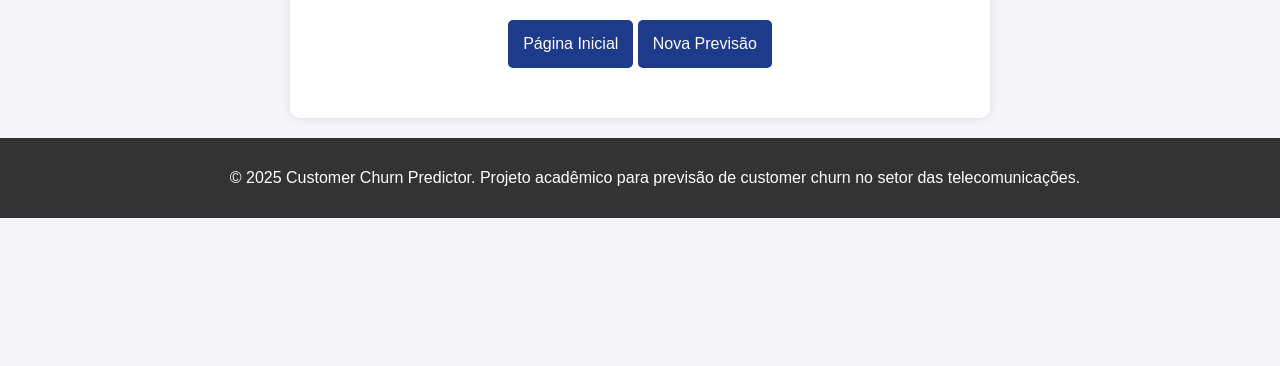
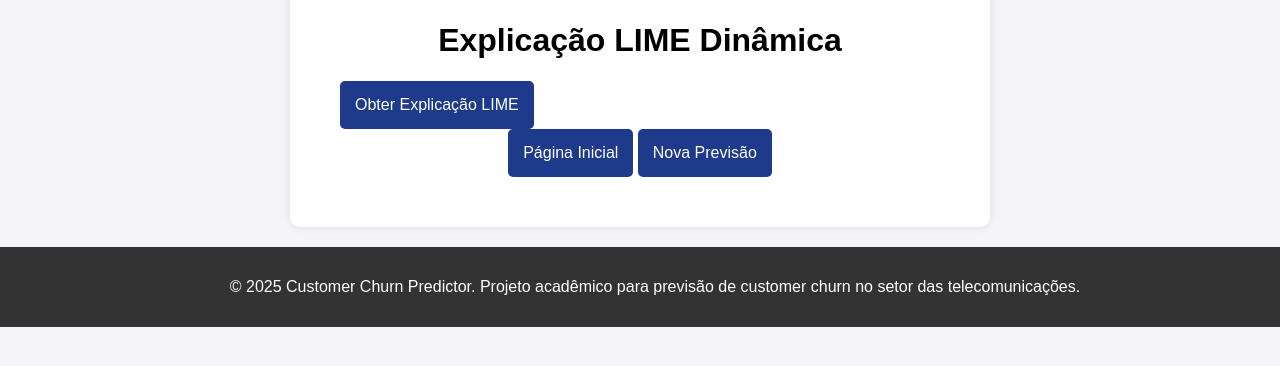
Before and after one commit to FranGoncal/ProjetoLEI, a Flask app: template Website/templates/previsao_resultado.html in a window 1280 px wide. Shown: the part 291-657 px from the top of the page. Run offline with Flask 3, Linux system fonts and the light colour scheme; the template is opened without the code that fills it, so the values that code supplies are empty; parts of the project's set-up code (start-up, migrations or seed data) failed here and were passed over.

Commit message:
Inicio da Apresentação de Img Lime da Previsão

```diff
--- a/Website/app.py
+++ b/Website/app.py
@@ -1,13 +1,15 @@
-from flask import Flask, render_template, request
+from flask import Flask, render_template, request, send_file
 import pandas as pd
 import pickle
 import numpy as np
 import joblib
+from io import BytesIO
 
 with open('models/model.pkl', 'rb') as file:
     loaded_model = pickle.load(file)
 
 scaler = joblib.load('scalers/scaler.pkl')
+#tipo_do_modelo = type(loaded_model).__name__
 
 #X = [1.23672422, -0.28621769, 0, 1, 0, 1, 0, 0, 1, 0, 0, 0, 0 ,1 ,1 ,0]
 #X = [-1.23672422, 0.19736523, 1, 0, 0, 0, 1, 0, 0, 0, 1, 0, 0 ,0 ,0 ,1]
@@ -35,22 +37,18 @@ def previsao():
         "tenure": [request.form["tenure"]],
         "MonthlyCharges": [request.form["monthlyCharges"]],
 
-
         "Contract_Month-to-month": [1 if request.form["contract"].lower() == "monthly" else 0],
         "Contract_One year": [1 if request.form["contract"].lower() == "one_year" else 0],
         "Contract_Two year": [1 if request.form["contract"].lower() == "two_year" else 0],
-
 
         "InternetService_DSL": [1 if request.form["internetService"].lower() == "dsl" else 0],
         "InternetService_Fiber optic": [1 if request.form["internetService"].lower() == "fiber_optic" else 0],
         "InternetService_No": [1 if request.form["internetService"].lower() == "none" else 0],
 
-
         "PaymentMethod_Bank transfer (automatic)": [1 if request.form["paymentMethod"].lower() == "credit_card" else 0],
         "PaymentMethod_Credit card (automatic)": [1 if request.form["paymentMethod"].lower() == "bank_transfer" else 0],
         "PaymentMethod_Electronic check": [1 if request.form["paymentMethod"].lower() == "electronic_check" else 0],
         "PaymentMethod_Mailed check": [1 if request.form["paymentMethod"].lower() == "mailed_check" else 0],
-
 
         "TechSupport_Yes": [1 if request.form["techSupport"].lower() == "yes" else 0],
         "Dependents_Yes": [1 if request.form["dependents"].lower() == "yes" else 0],
@@ -75,6 +73,12 @@ def previsao():
 
     return render_template("previsao_resultado.html", res=res, probabilidade=probabilidade)
 
+@app.route('/lime_explanation', methods=['POST'])
+def lime_explanation():
+    image_path = 'static\icon_web_1.png'
+
+    return send_file(image_path, mimetype='image/png')
+
 
 @app.route("/contacto")
 def contacto():
--- a/Website/templates/previsao_resultado.html
+++ b/Website/templates/previsao_resultado.html
@@ -76,6 +76,34 @@
             font-size: 1.2em;
             margin-top: 20px;
         }
+        #lime-button {
+            display: none;
+        }
+        .image-frame {
+            display: none;
+            width: 100%;
+            max-width: 600px;
+            height: 400px;
+            overflow: hidden;
+            border: 1px solid #ccc;
+            margin-top: 20px;
+            margin-bottom: 20px;
+            position: relative;
+        }
+        .image-container {
+            width: 100%;
+            height: 100%;
+            overflow: hidden;
+            display: flex;
+            justify-content: center;
+            align-items: center;
+        }
+        .image-container img {
+            max-width: 100%;
+            max-height: 100%;
+            transform-origin: center;
+            transition: transform 0.2s ease-in-out;
+        }
     </style>
 </head>
 <body>
@@ -86,18 +114,10 @@
         </div>
         <nav>
             <ul>
-                <div class="nav-options">
-                    <li><a href="/">Home</a></li>
-                </div>
-                <div class="nav-options">
-                    <li><a href="#">Models</a></li>
-                </div>
-                <div class="nav-options">
-                    <li><a href="contacto">Contacto</a></li>
-                </div>
-                <div class="nav-options">
-                    <li><a href="sobre">Sobre</a></li>
-                </div>
+                <li><a href="/">Home</a></li>
+                <li><a href="#">Models</a></li>
+                <li><a href="contacto">Contacto</a></li>
+                <li><a href="sobre">Sobre</a></li>
             </ul>
         </nav>
     </header>
@@ -105,11 +125,53 @@
     <main>
         <h1>Resultado da Previsão:</h1>
         <p class="result">Probabilidade de <b>{{ probabilidade }}</b>% de <b>{{ res }}</b></p>
+
+        <h1>Explicação LIME Dinâmica</h1>
+        <button id="lime-button" onclick="fetchLimeExplanation()">Obter Explicação LIME</button>
+
+        <div class="image-frame" id="image-frame">
+            <div class="image-container" id="image-container">
+                <img id="lime-image" src="" alt="Gráfico de Explicação LIME">
+            </div>
+        </div>
+
+        <script>
+            let explanationRequested = false;
+            let scale = 1;
+            let translateX = 0, translateY = 0;
+            let isDragging = false;
+            let startX, startY;
+
+            const imgContainer = document.getElementById("image-container");
+            const img = document.getElementById("lime-image");
+
+            function showButtonIfNeeded() {
+                if (!explanationRequested) {
+                    document.getElementById('lime-button').style.display = 'block';
+                }
+            }
+            showButtonIfNeeded();
+
+            async function fetchLimeExplanation() {
+                const response = await fetch('/lime_explanation', { method: 'POST' });
+                if (response.ok) {
+                    const blob = await response.blob();
+                    const imgUrl = URL.createObjectURL(blob);
+                    img.src = imgUrl;
+                    explanationRequested = true;
+                    document.getElementById('lime-button').style.display = 'none';
+                    document.getElementById('image-frame').style.display = 'block';
+                } else {
+                    console.error('Erro ao obter imagem:', response.statusText);
+                }
+            }
+
+        </script>
+
         <div>
             <a href="/"><button>Página Inicial</button></a>
             <a href="/prever"><button>Nova Previsão</button></a>
         </div>
-
     </main>
 
     <footer>
```
Also changed, not shown: 1 other file.
